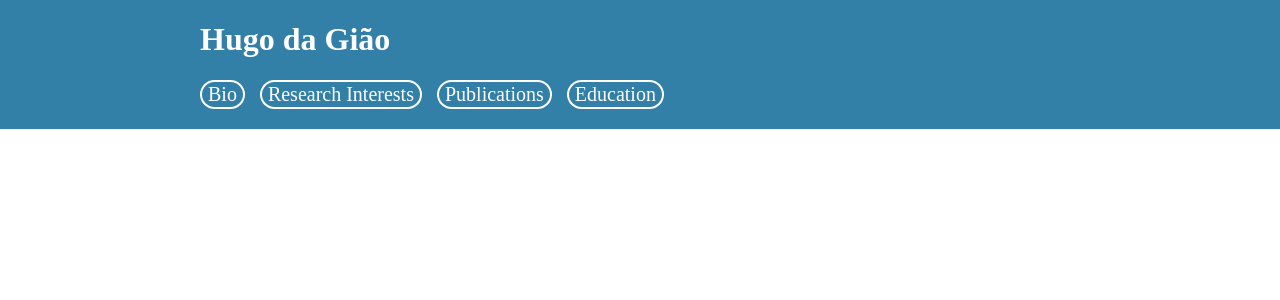
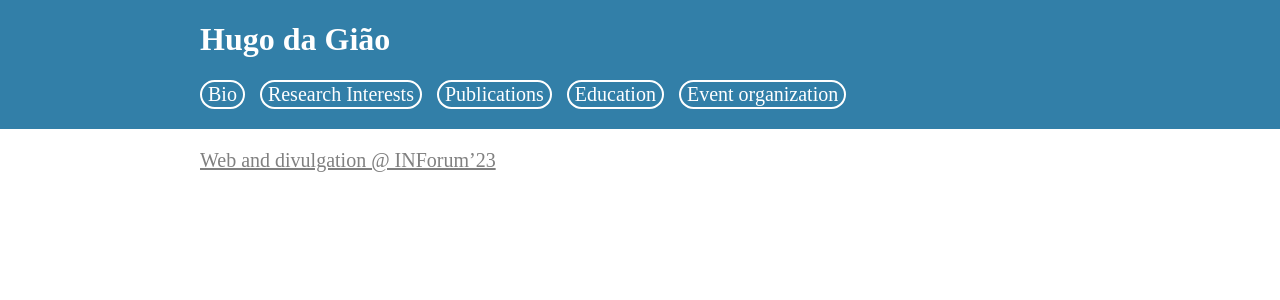
Before and after one commit to h4g0/mypage-h4g0, a React (Create React App) app: page /Events in a window 1280 px wide. Shown: the top 300 px of the page. Built offline with nearby package versions, Linux system fonts and the light colour scheme.

Commit message:
added event organization

```diff
--- a/src/Login/Login.tsx
+++ b/src/Login/Login.tsx
@@ -69,6 +69,25 @@ IEEE Symposium on Visual Languages and Human-Centric Computing (VL/HCC’21)</p>
 </p>
     </>
                 }
+
+
+                function Events(props: any) {
+                                        return <><div className="NewAccountContainer">
+
+
+
+                    <a href="https://dei.fe.up.pt/inforum23/">   <p>Web and divulgation @ INForum’23</p> </a>
+
+
+
+
+
+                    </div>
+                                        <p>
+                    </p>
+                        </>
+                }
+
 
                 function Bio(props: any) {
                     return <><div className="NewAccountContainer">
@@ -150,6 +169,12 @@ IEEE Symposium on Visual Languages and Human-Centric Computing (VL/HCC’21)</p>
                 <button>Education</button>
 
                 </Link>
+
+                <Link to="/Events">
+
+                <button>Event organization</button>
+
+                </Link>
             </div>
                </div>
 
@@ -173,6 +198,9 @@ IEEE Symposium on Visual Languages and Human-Centric Computing (VL/HCC’21)</p>
 
             <Route path="Education" element={<Educaton />} />
 
+
+            <Route path="Events" element={<Events />} />
+
             </Routes>
 
 
```
